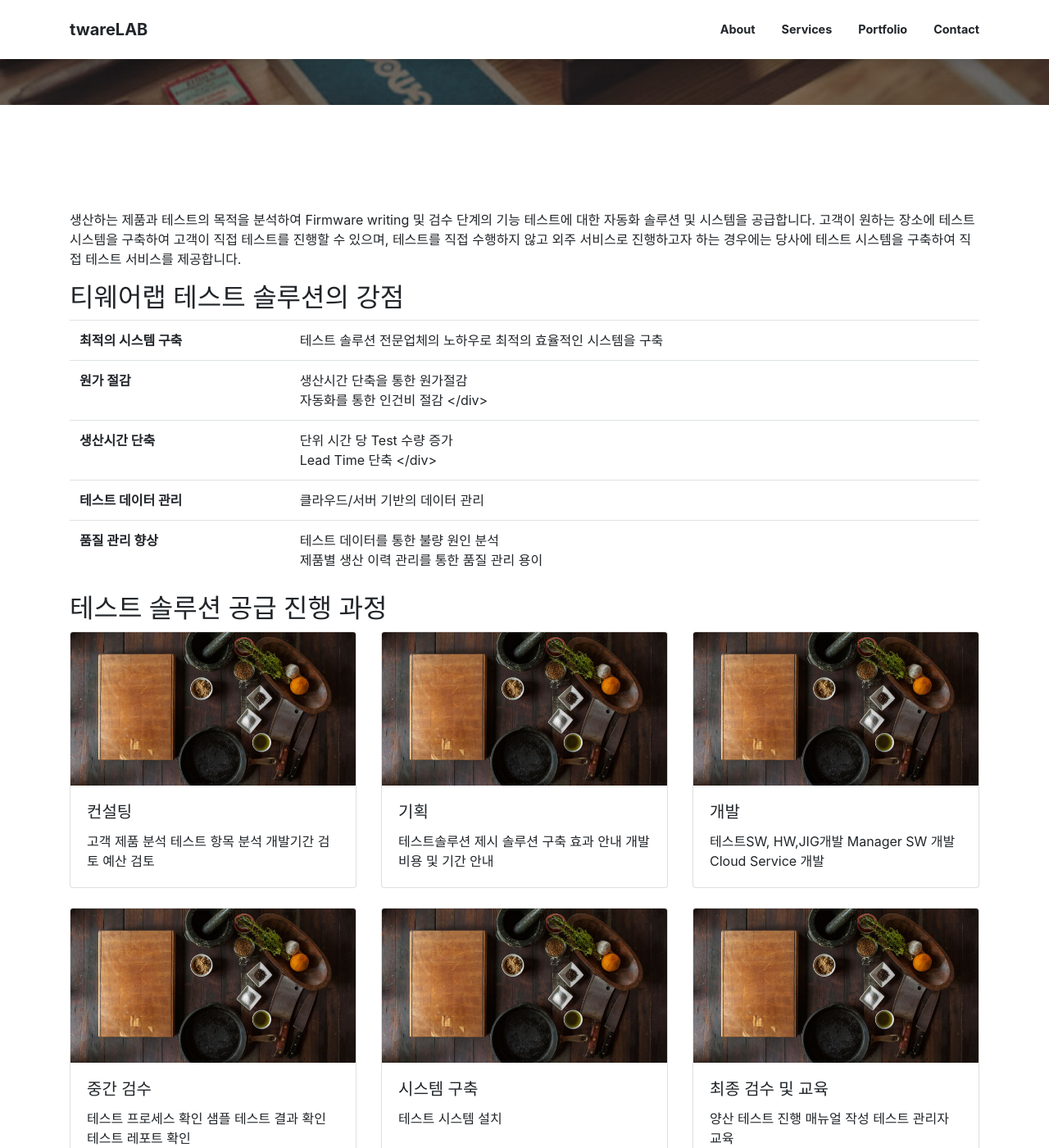
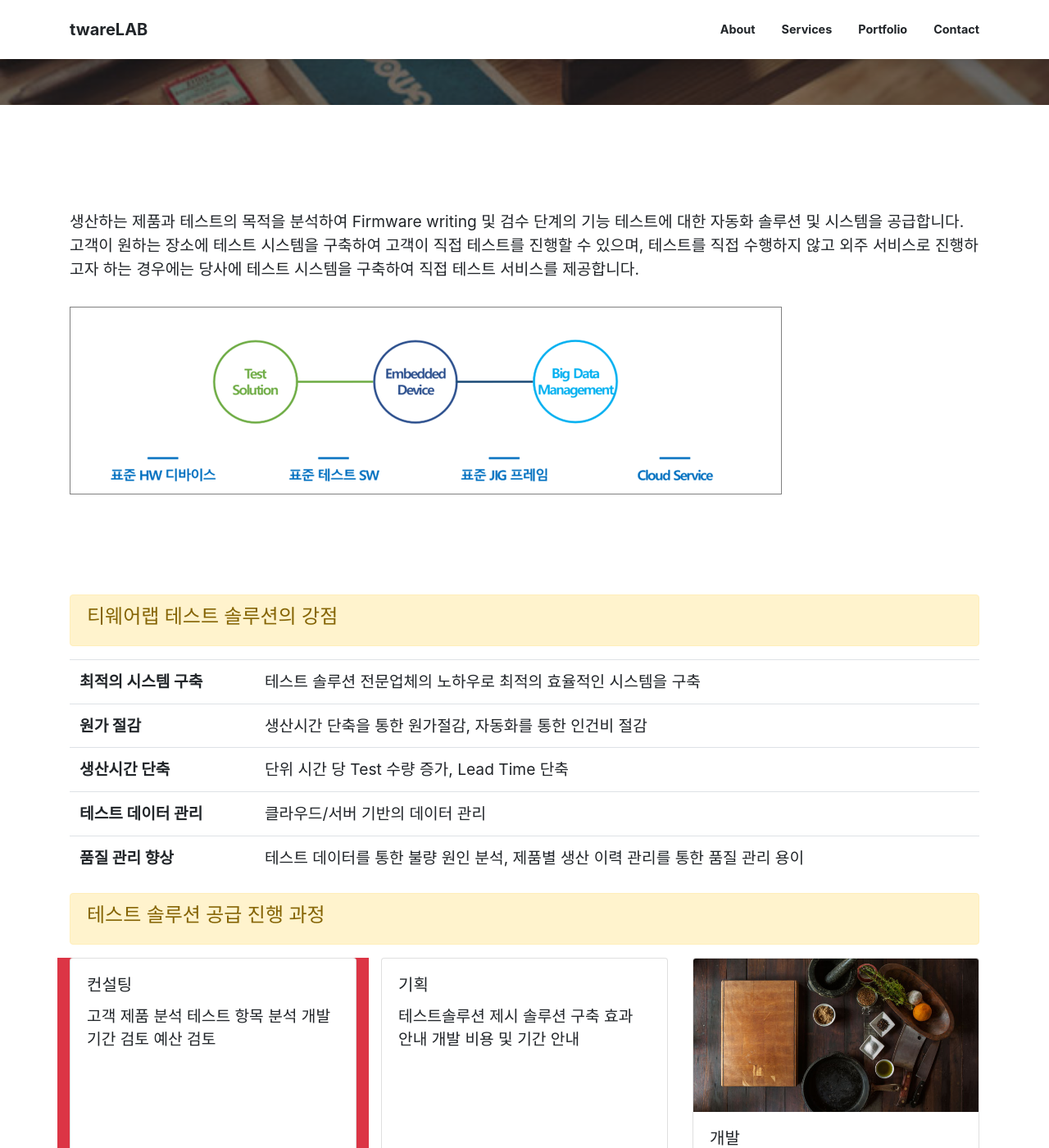
Before and after one commit to twarelab/twarehome, a Jekyll site: the page built from _posts/2018-01-12-embeddedtest.md, in a window 1280 px wide and 1400 px high, scrolled down 354 px. Shown: the whole window at 82% size. Built offline with Jekyll 4.4.1, drawn with Linux system fonts in a browser that asks for light colours; some web fonts are replaced.

Commit message:
글 1차정리

```diff
--- a/_layouts/page.html
+++ b/_layouts/page.html
@@ -35,15 +35,6 @@ layout: default
                     {{content}}
                     <div class="clearfix"></div>
                 </div>
-                <!-- Post Date -->
-                <p>
-                <small>
-                    <span class="post-date"><time class="post-date" datetime="{{ page.date | date:"%Y-%m-%d" }}">{{ page.date | date_to_string }}</time></span>
-                    {% if page.last_modified_at %}
-                    (Updated: <time datetime="{{ page.last_modified_at | date_to_xmlschema }}" itemprop="dateModified">{{ page.last_modified_at | date: "%b %-d, %Y" }}</time>)
-                    {% endif %}
-                    </small>
-                </p>
             </div>
         </div>
     </div>
--- a/_layouts/post.html
+++ b/_layouts/post.html
@@ -28,10 +28,6 @@ layout: default
             {% if page.subtitle %}
             <h2 class="subheading">{{ page.subtitle }}</h2>
             {% endif %}
-            <span class="meta">Posted by
-              <a href="#">{% if page.author %}{{ page.author }}{% else %}{{ site.author }}{% endif %}</a>
-              on {{ page.date | date: '%B %d, %Y' }} &middot; {% include read_time.html content=page.content %}
-            </span>
           </div>
         </div>
       </div>
--- a/_posts/2018-01-12-embeddedtest.md
+++ b/_posts/2018-01-12-embeddedtest.md
@@ -6,7 +6,16 @@ featured: true
 ---
 
 생산하는 제품과 테스트의 목적을 분석하여  Firmware writing 및 검수 단계의 기능 테스트에 대한 자동화 솔루션 및 시스템을 공급합니다.  고객이 원하는 장소에 테스트 시스템을 구축하여 고객이 직접 테스트를 진행할 수 있으며, 테스트를 직접 수행하지 않고 외주 서비스로 진행하고자 하는 경우에는 당사에 테스트 시스템을 구축하여 직접 테스트 서비스를 제공합니다.
-## 티웨어랩 테스트 솔루션의 강점
+
+
+![이미지 이름](assets/images/testsolution.png)
+
+<br>
+<br>
+
+<div class="alert alert-warning" role="alert">
+<h4>티웨어랩 테스트 솔루션의 강점</h4>
+</div>
 
 <table class="table table-hover"  markdown="1">
   <tbody>
@@ -17,17 +26,13 @@ featured: true
     <tr>
       <th scope="row">원가 절감</th>
       <td>
-생산시간 단축을 통한 원가절감<br>
-자동화를 통한 인건비 절감
-  </div>
+생산시간 단축을 통한 원가절감, 자동화를 통한 인건비 절감
       </td>
     </tr>
     <tr>
       <th scope="row">생산시간 단축</th>
       <td>
-단위 시간 당 Test 수량 증가<br>
-Lead Time 단축
-  </div>
+단위 시간 당 Test 수량 증가, Lead Time 단축
       </td>
     </tr>
     <tr>
@@ -39,19 +44,21 @@ Lead Time 단축
     <tr>
       <th scope="row">품질 관리 향상</th>
       <td>
-테스트 데이터를 통한 불량 원인 분석<br>
-제품별 생산 이력 관리를 통한 품질 관리 용이
+테스트 데이터를 통한 불량 원인 분석, 제품별 생산 이력 관리를 통한 품질 관리 용이
       </td>
     </tr>
   </tbody>
 </table>
 
-## 테스트 솔루션 공급 진행 과정
+
+<div class="alert alert-warning" role="alert">
+<h4>테스트 솔루션 공급 진행 과정</h4>
+</div>
+
 
 <div class="row row-cols-1 row-cols-md-3">
-  <div class="col mb-4">
+  <div class="col mb-4 bg-danger">
     <div class="card h-100">
-      <img src="{{site.baseurl}}/assets/images/4.jpg" class="card-img-top" alt="...">
       <div class="card-body">
         <h5 class="card-title">컨설팅</h5>
         <p class="card-text">고객 제품 분석
@@ -63,7 +70,6 @@ Lead Time 단축
   </div>
   <div class="col mb-4">
     <div class="card h-100">
-      <img src="{{site.baseurl}}/assets/images/4.jpg" class="card-img-top" alt="...">
       <div class="card-body">
         <h5 class="card-title">기획</h5>
         <p class="card-text">테스트솔루션 제시
--- a/assets/css/styles.scss
+++ b/assets/css/styles.scss
@@ -14,6 +14,20 @@
 @import "creative/portfolio.scss";
 // Import custom utilities
 @import "creative/utilities.scss";
+
+body{
+  font-size: 1.2rem;
+  line-height: 1.5;
+}
+p {
+  margin-top: 0;
+  margin-bottom: 2rem;
+}
+ol, ul, dl {
+  margin-top: 0;
+  margin-bottom: 2rem;
+}
+
 img {
 	max-width:100%;
 	height: auto;
```
Also changed, not shown: _posts/2018-01-12-customizing.md (+18 -15 lines), _posts/2018-01-12-project1.md (+4 -0 lines), assets/images/testsolution.png (added).
